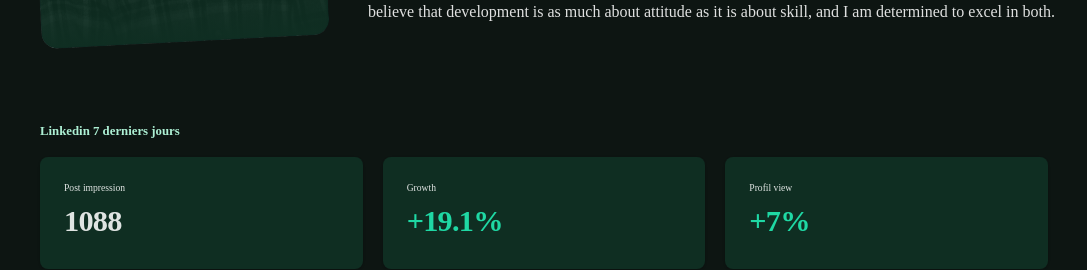
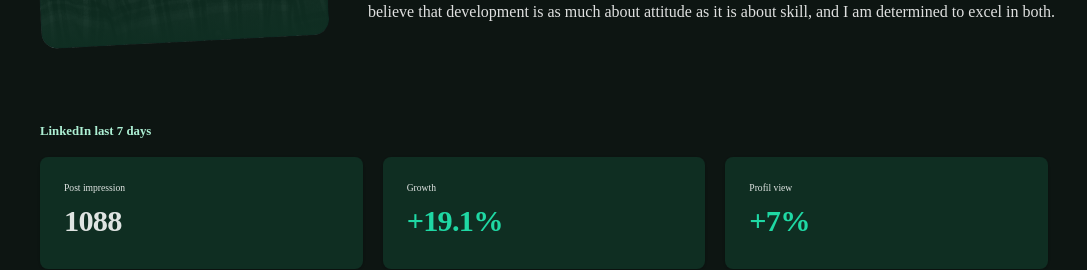
Before and after one commit to FlorianBx/Portfolio-V2, a Vue app: page / in a window 1280 px wide. Shown: the part 2021-2291 px from the top of the page, without its empty margins (96-1183 px from the left). Built offline with nearby package versions, Linux system fonts and the light colour scheme; a web font is replaced by a local one.

Commit message:
fix minor text error

```diff
--- a/src/components/Stats/StatsComponent.vue
+++ b/src/components/Stats/StatsComponent.vue
@@ -1,7 +1,7 @@
 <template>
   <div class="px-2">
     <h3 class="text-base font-semibold font-heading text-primary">
-      Linkedin 7 derniers jours
+      LinkedIn last 7 days
     </h3>
     <dl class="mt-4 grid grid-cols-1 gap-5 md:grid-cols-3">
       <div
```
